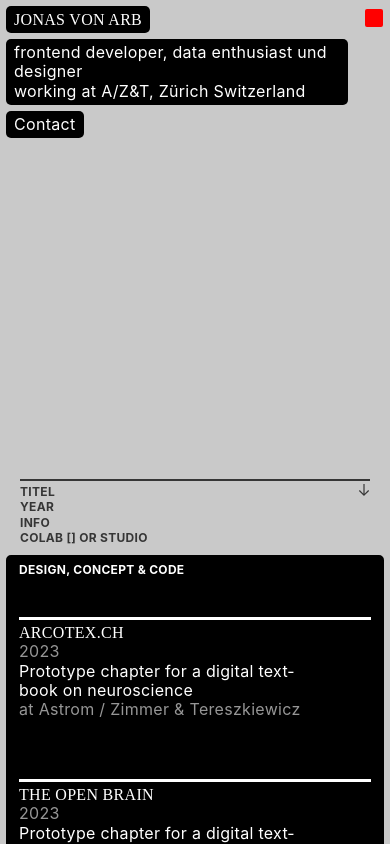
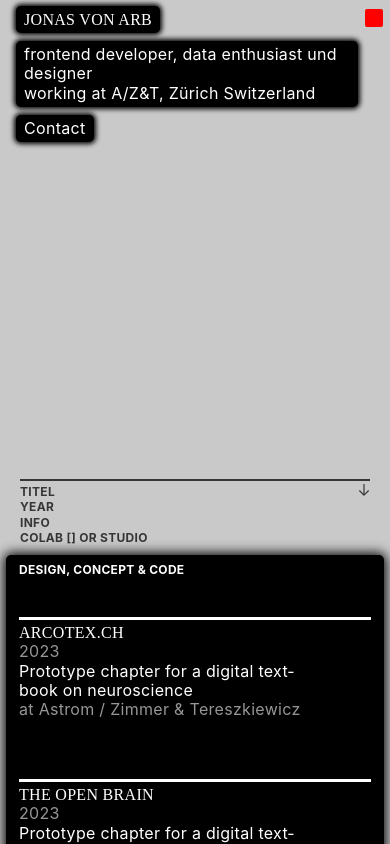
Before and after one commit to jonasvonarb/jonasvonarb.ch, a Vue app: page / in a window 390 px wide. Shown: the top 844 px of the page. Built offline with nearby package versions, Linux system fonts and the light colour scheme; a web font is replaced by a local one.

Commit message:
fixed mobile and added shadow

```diff
--- a/src/assets/base.styl
+++ b/src/assets/base.styl
@@ -16,7 +16,7 @@
 
 @media (prefers-color-scheme: dark) {
   :root {
-    --color-background: var(--white);
+    --color-background: var(--lightGray);
   }
 }
 
--- a/src/components/UI/Pill.vue
+++ b/src/components/UI/Pill.vue
@@ -1,6 +1,6 @@
 <template>
-  <div v-if="!html" class="pill" v-html="mToH(text)"  />
-  <div v-else class="pill" v-html="text"  />
+  <div v-if="!html" class="pill" v-html="mToH(text)" />
+  <div v-else class="pill" v-html="text" />
 </template>
 
 <script setup>
@@ -8,7 +8,7 @@ import { mToH } from "@/helper";
 
 defineProps({
   text: String,
-  html: Boolean
+  html: Boolean,
 });
 </script>
 
@@ -19,7 +19,7 @@ defineProps({
     background-color var(--anthracite)
     color white
     border-radius 5px
-    // box-shadow: 0px 0px 5px 0px var(--white);
-    // -webkit-box-shadow: 0px 0px 5px 0px var(--white);
-    // -moz-box-shadow: 0px 0px 5px 0px var(--white);
+    box-shadow: 0px 0px 5px 2px var(--anthracite);
+    -webkit-box-shadow: 0px 0px 5px 2px var(--anthracite);
+    -moz-box-shadow: 0px 0px 5px 2px var(--anthracite);
 </style>
--- a/src/components/home/HomeInfo.vue
+++ b/src/components/home/HomeInfo.vue
@@ -141,13 +141,15 @@ const isLargeScreen = useMediaQuery("(min-width: 600px)");
       top -18px
       right 12px
   .info
+    margin-left 10px
+    margin-top 0px
     position fixed
     width calc(100% - 48px)
     height auto
     display flex
     flex-direction column
     align-items: flex-start
-    gap 6px
+    gap 8px
   .projects
     padding 0 12px
     position fixed
@@ -161,9 +163,10 @@ const isLargeScreen = useMediaQuery("(min-width: 600px)");
     border solid var(--anthracite)
     border-radius 5px
     margin-bottom calc(100vh + 24px)
-    // box-shadow: 0px 0px 10px 2px var(--anthracite);
-    // -webkit-box-shadow: 0px 0px 10px 2px var(--anthracite);
-    // -moz-box-shadow: 0px 0px 10px 2px var(--anthracite);
+    // border var(--lightGray) solid
+    box-shadow: 0px 0px 12px 2px var(--anthracite);
+    -webkit-box-shadow: 0px 0px 12px 2px var(--anthracite);
+    -moz-box-shadow: 0px 0px 12px 2px var(--anthracite);
     > .subtitle
     > .header
       width 100%
```
